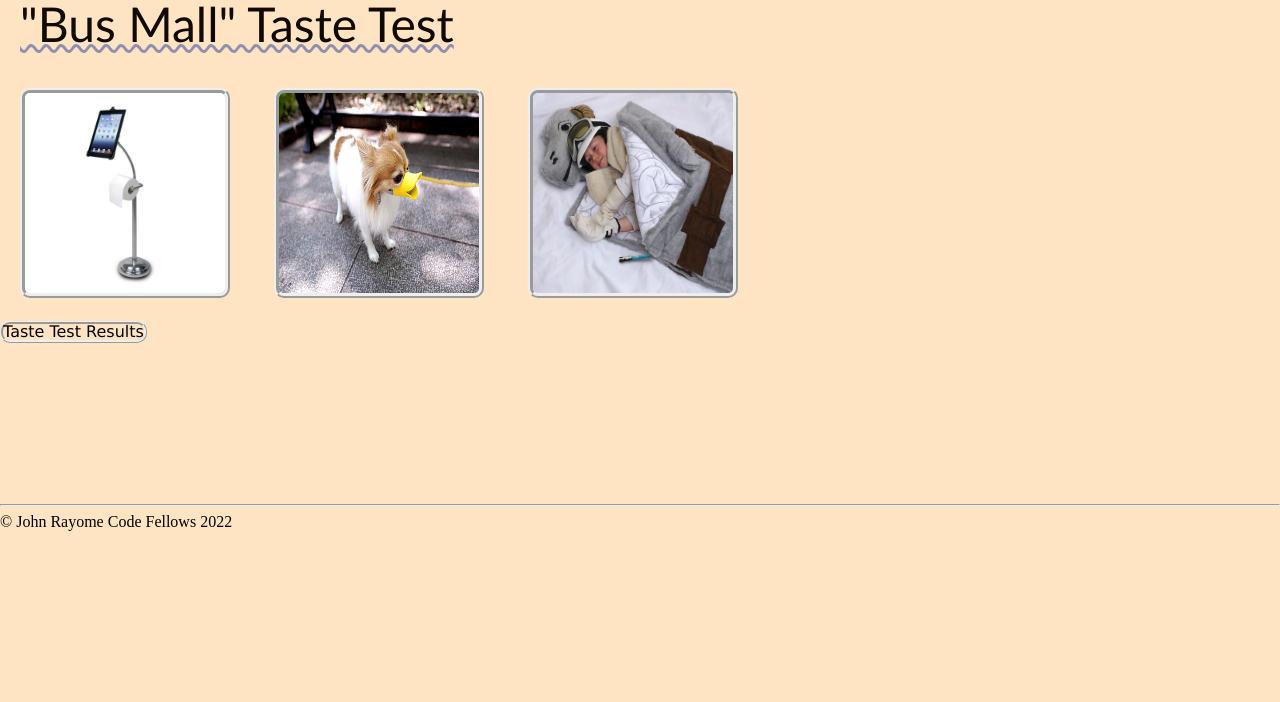
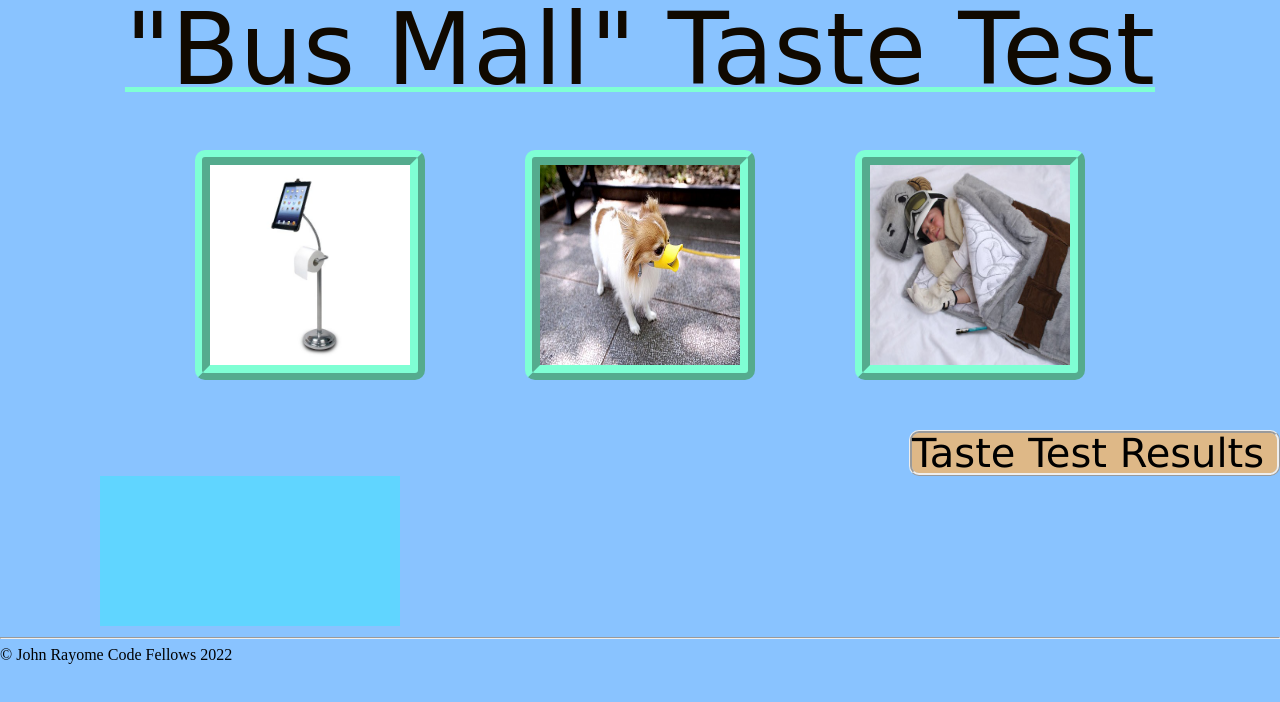
Before and after one commit to JRay87/busmall, a plain HTML site: page index.html in a window 1280 px wide. Drawn offline with nearby package versions, Linux system fonts and the light colour scheme; a web font is replaced by a local one.

Commit message:
lab13 Local Storage

```diff
--- a/css/style.css
+++ b/css/style.css
@@ -1,33 +1,48 @@
+@import url('https://fonts.googleapis.com/css2?family=Odibee+Sans&display=swap');
+
 body {
-  background-color: #ffe4c4;
+  background-color: #89c3ff;
+}
+
+section{
+  display: flex;
+  justify-content: center;
 }
 
 h1 {
   color: #100900;
-  font-family: 'Gill Sans', 'Gill Sans MT', Calibri, 'Trebuchet MS', sans-serif;
-  font-size: xxx-large;
-  text-decoration: underline wavy 3px #8d90b0;
+  font-family: 'Odibee Sans', cursive;
+  font-size: 100px;
+  text-decoration: underline 5px aquamarine;
   margin-bottom: 20px;
-  margin-left: 20px;
+  margin: auto;
+  max-width: fit-content;
+  justify-self: center;
 }
 img {
   width: 200px;
   height: 200px;
   border-radius: 10px;
+  border-color: #7fffd4;
   border-style: ridge;
-  border-width: 5px;
-  margin: 20px;
+  border-width: 15px;
+  margin: 50px;
 }
 
 #results-button {
-  max-width: fit-content;
+  width: 365px;
   border-radius: 10px;
   border-style: ridge;
   border-width: 3px;
   font-family: 'Lucida Sans', 'Lucida Sans Regular', 'Lucida Grande', 'Lucida Sans Unicode', Geneva, Verdana, sans-serif;
+  font-size: 40px;
+  background-color: burlywood;
+  margin-left: auto;
 }
 
 #my-chart {
   max-width: 75%;
   max-height: 75%;
+  margin-left: 100px;
+  background-color: rgba(0,255,255,0.3);
 }
--- a/index.html
+++ b/index.html
@@ -3,12 +3,14 @@
 
 <head>
   <title>Bus Mall</title>
-  <link rel="stylesheet" href="css/reset.css">
+   <link rel="stylesheet" href="css/reset.css">
   <link rel="stylesheet" href="css/style.css">
 </head>
 
 <body>
+  <section>
   <h1>"Bus Mall" Taste Test</h1>
+</section>
   <main>
     <section id="container">
       <img id="img-one" src="" alt="">
--- a/js/app.js
+++ b/js/app.js
@@ -15,10 +15,7 @@ let currRound = [];
 
 let showResultsButton = document.getElementById('results-button');
 
-// let resultsList = document.getElementById('results-list');
-
 let ctx = document.getElementById('my-chart').getContext('2d');
-
 
 function Item(name, fileExtension = 'jpg') {
   this.name = name;
@@ -28,6 +25,12 @@ function Item(name, fileExtension = 'jpg') {
   allItems.push(this);
 }
 
+let retreivedItems = localStorage.getItem('items');
+let parsedItems = JSON.parse(retreivedItems);
+
+if(retreivedItems){
+  allItems = parsedItems;
+} else {
   new Item('bag');
   new Item('banana');
   new Item('bathroom');
@@ -47,6 +50,7 @@ new Item('tauntaun');
   new Item('unicorn');
   new Item('water-can');
   new Item('wine-glass');
+}
 
 
 function getRandomIndex() {
@@ -219,8 +223,6 @@ function handleClick(event) {
   totalVotes--;
   let imgClicked = event.target.alt;
 
-  // getRand();
-
   let flag = true;
 
   while (flag) {
@@ -242,13 +244,11 @@ function handleClick(event) {
   renderImages();
   if (totalVotes === 0) {
     imgContainer.removeEventListener('click', handleClick);
+    let stringItems = JSON.stringify(allItems);
+    localStorage.setItem('items', stringItems);
   }
 }
-// while new values === stored values
-renderImages();
-if (totalVotes === 0) {
-  imgContainer.removeEventListener('click', handleClick);
-}
+
 
 
 function handleShowResults() {
```
Lines whose indentation alone changed are shown as unchanged.
